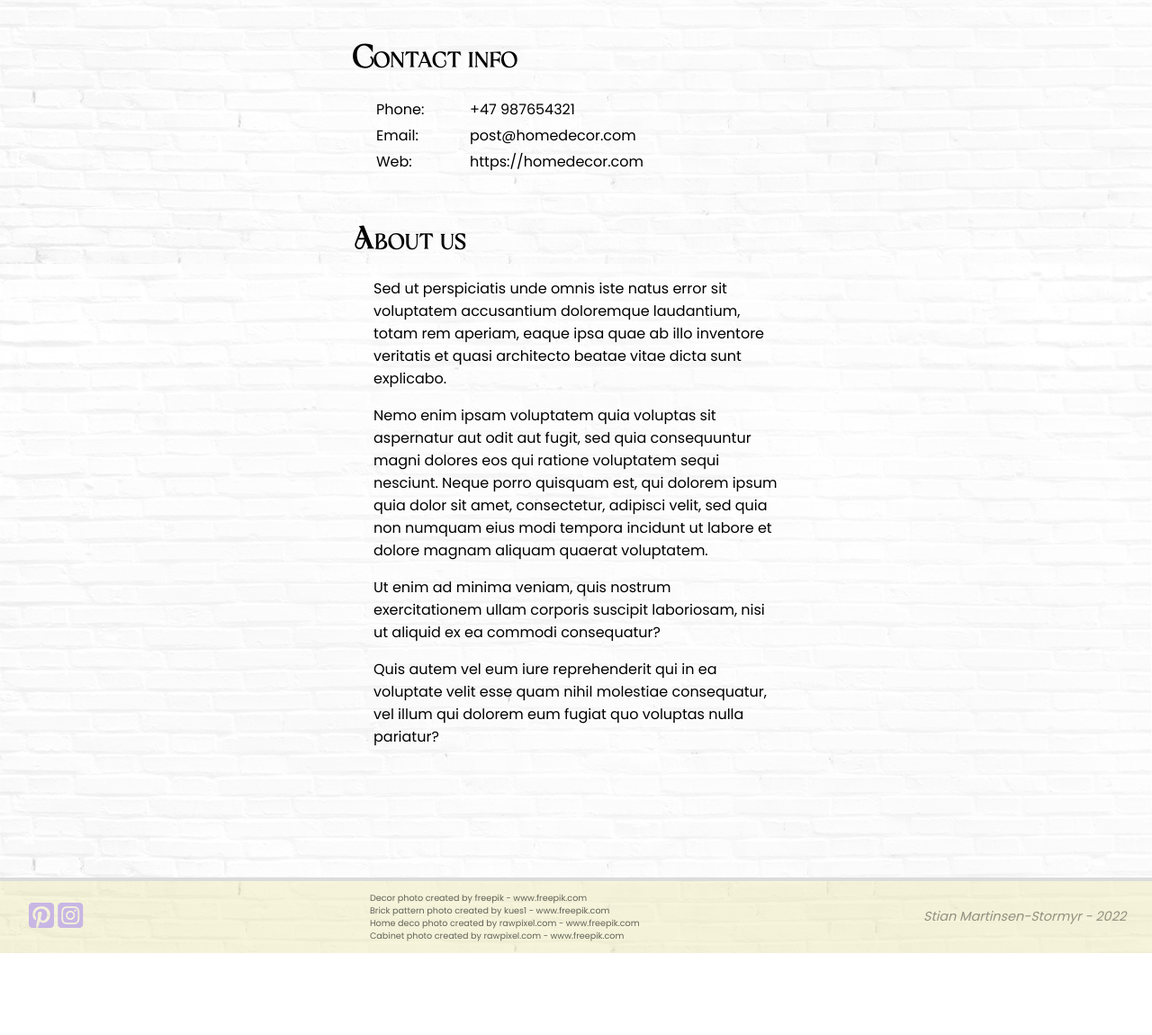
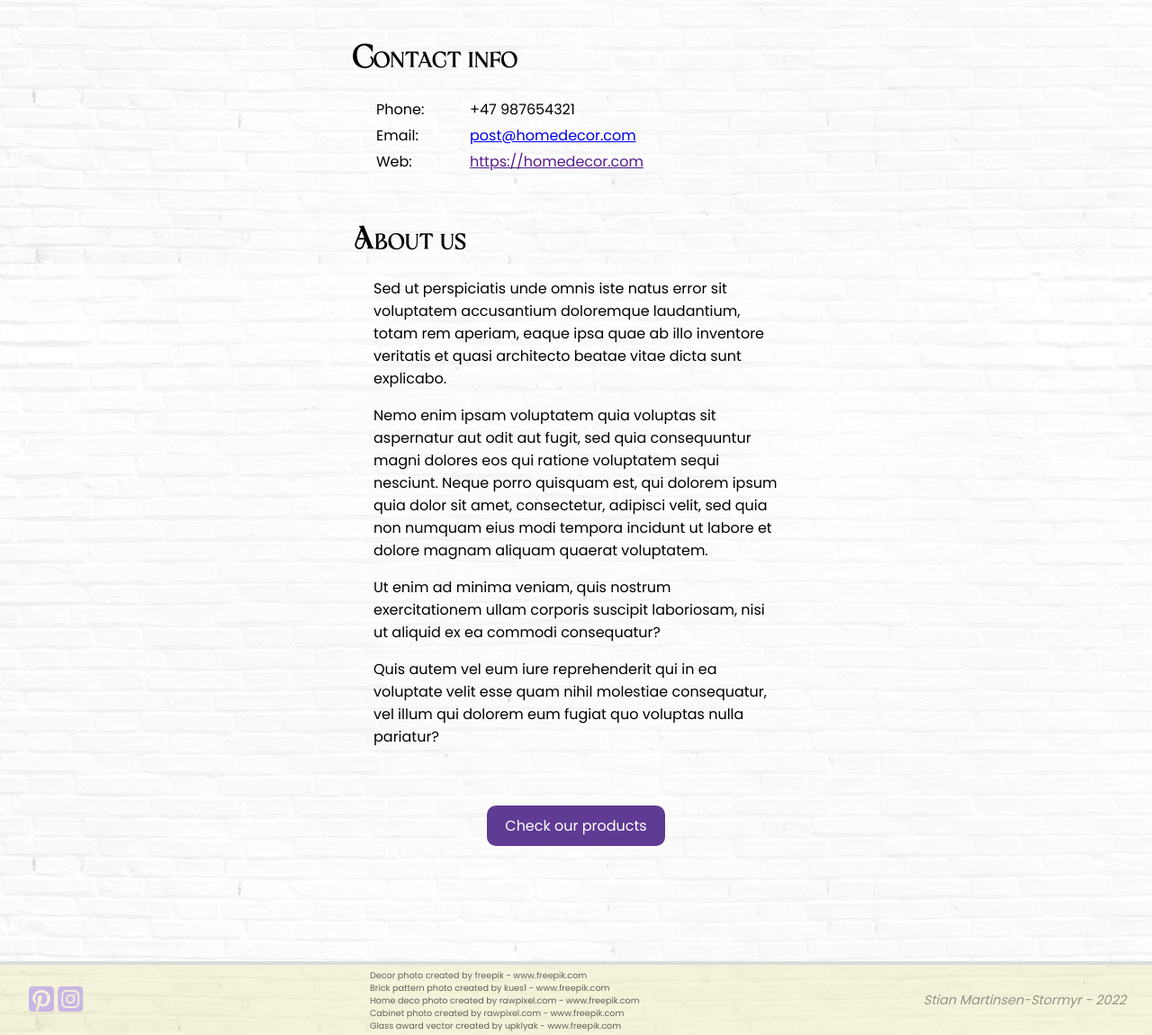
Before and after one commit to stian-git/design2-ma3, a plain HTML site: page contact.html in a window 1280 px wide. Shown: the part 560-1710 px from the top of the page at 90% size. Before the commit the page ends 1619 px from the top, so only its background shows below. Drawn offline with Linux system fonts and the light colour scheme.

Commit message:
Added award-image ++

```diff
--- a/contact.html
+++ b/contact.html
@@ -58,11 +58,11 @@
                             </tr>
                             <tr>
                                 <td>Email:</td>
-                                <td>post@homedecor.com</td>
+                                <td><a href="mailto:post@homedecor.com">post@homedecor.com</a></td>
                             </tr>
                             <tr>
                                 <td>Web:</td>
-                                <td>https://homedecor.com</td>
+                                <td><a href="">https://homedecor.com</a></td>
                             </tr>
                         </table>
                         <h2>About us</h2>
@@ -78,6 +78,10 @@
                         <p>Quis autem vel eum iure reprehenderit qui in ea voluptate velit esse quam nihil molestiae consequatur, vel illum qui dolorem eum fugiat quo voluptas nulla pariatur?</p>
                     </div>
                 </div>
+                <div class="content">
+                    <a href="products.html" class="button cta center">Check our products</a>
+                </div>
+                <!-- <a href="products.html"><button class="cta">Check our products</button></a> -->
             </main>
             <footer>
                 <div class="some">
@@ -89,6 +93,7 @@
                     <a href="https://www.freepik.com/photos/brick-pattern">Brick pattern photo created by kues1 - www.freepik.com</a>
                     <a href="https://www.freepik.com/photos/home-deco">Home deco photo created by rawpixel.com - www.freepik.com</a>
                     <a href="https://www.freepik.com/photos/cabinet">Cabinet photo created by rawpixel.com - www.freepik.com</a>
+                    <a href="https://www.freepik.com/vectors/glass-award">Glass award vector created by upklyak - www.freepik.com</a>
                 </div>
                 <div class="madeby">Stian Martinsen-Stormyr - 2022</div>
             </footer>
--- a/styles/style.css
+++ b/styles/style.css
@@ -290,9 +290,15 @@ footer > * {
     opacity: 0.6;
 }
 
-/* .image_container {
-    align-self: flex-end;
-} */
+.button {
+    text-decoration: none;
+    padding: 10px 20px;
+    border-radius: 10px;
+    font: var(--body_font, sans-serif);
+    cursor: pointer;
+    /* border: none; */
+    border-color: var(--cta_color);
+}
 
 /* index.html */
 
@@ -305,6 +311,13 @@ section {
     flex-direction: column;
     /* width: 800px; */
     margin: auto;
+}
+
+.articles .content__body p:first-of-type {
+    /* font-size: 1.2em; */
+    background-color: var(--headerfooter_color);
+    padding: 5px 10px;
+    border-radius: 10px;
 }
 
 /* products.html */
@@ -331,9 +344,6 @@ td {
     margin: 5px 0;
 }
 
-.articles .content__body p:first-of-type {
-    /* font-size: 1.2em; */
-    background-color: var(--headerfooter_color);
-    padding: 5px 10px;
-    border-radius: 10px;
+.center {
+    /* text-align: center; */
 }
```
Also changed, not shown: index.html (+1 -1 lines), images/205-cropped-resized.jpg (added).
